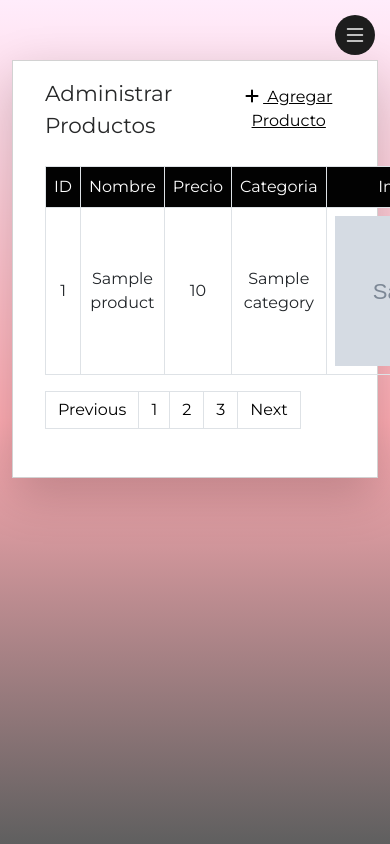
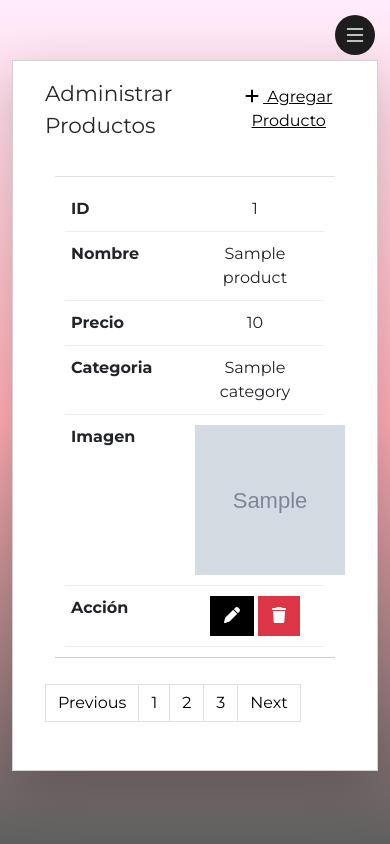
Before and after one commit to manuelmartad/aniria_cosmetics, a PHP site: page /aniria_cosmetics/admin/products/product_view.php in a window 390 px wide. Run offline with PHP 8.4, Linux system fonts and the light colour scheme; the visitor is signed in with stand-in values (Sample User, id 1); tables that the repository leaves empty or names only in its code hold one stand-in row (values such as "Sample post"); grey boxes marked "Sample" are stand-in pictures.

Commit message:
initial commit

```diff
--- a/admin/products/product_view.php
+++ b/admin/products/product_view.php
@@ -10,7 +10,7 @@ if ($_SESSION['role'] !== 'admin') {
 }
 
 $sql = "SELECT a.product_id, a.product_name, a.product_price, a.product_image, b.category_name FROM products a
-JOIN categories b ON a.category_id = b.category_id ORDER by a.product_id ASC limit 8";
+JOIN categories b ON a.category_id = b.category_id ORDER by a.product_id ASC";
 $data = $conn->query($sql);
 
 
@@ -32,10 +32,10 @@ include '../../includes/templates/nav.php';
                         Producto</a>
                 </div>
                 <div class="card-body">
-                    <?php echo $_SESSION["success"] ?? null;
-                    unset($_SESSION["success"]) ?>
+                    <!-- <?php echo $_SESSION["success"] ?? null;
+                    unset($_SESSION["success"]) ?> -->
                     <!-- <div id="response" class="alert alert-success text-center d-none"><small></small></div> -->
-                    <table class="table table-bordered table-hover text-center" id="productsTable">
+                    <table class="table table-bordered table-hover text-center" id="no-more-tables">
                         <thead style="background:#020202;color:#fdfdfd">
                             <tr>
                                 <td>ID</td>
@@ -50,16 +50,16 @@ include '../../includes/templates/nav.php';
                             <?php if ($data->num_rows > 0) {
                                 while ($row = $data->fetch_assoc()) { ?>
                                     <tr class="align-middle">
-                                        <td><?php echo $row['product_id']; ?></td>
-                                        <td><?php echo $row['product_name']; ?></td>
-                                        <td><?php echo $row['product_price']; ?></td>
+                                        <td data-title="ID"><?php echo $row['product_id']; ?></td>
+                                        <td data-title="Nombre"><?php echo $row['product_name']; ?></td>
+                                        <td data-title="Precio"><?php echo $row['product_price']; ?></td>
 
-                                        <td><?php echo $row['category_name']; ?></td>
+                                        <td data-title="Categoria"><?php echo $row['category_name']; ?></td>
 
-                                        <td><img src="uploads/<?php echo $row['product_image']; ?>" width="150" height="150" class="rounded-0"></td>
+                                        <td data-title="Imagen"><img src="uploads/<?php echo $row['product_image']; ?>" width="150" height="150" class="rounded-0"></td>
 
 
-                                        <td><a href="product_edit.php?id=<?php echo $row['product_id'] ?>" class="btn btn-primary"><i class="fa-solid fa-pen"></i></a>
+                                        <td data-title="Acción"><a href="product_edit.php?id=<?php echo $row['product_id'] ?>" class="btn btn-primary"><i class="fa-solid fa-pen"></i></a>
                                             <button class="btn btn-danger deleteProduct" name="deleteProduct" data-id="<?php echo $row['product_id'] ?>"><i class="fa-solid fa-trash"></i></button>
                                         </td>
                                     </tr>
--- a/config/env.php
+++ b/config/env.php
@@ -2,7 +2,7 @@
 session_start();
 
 define('DS', '/');
-define('ROOT', DS . 'administrator_integradora' . DS);
+define('ROOT', DS . 'aniria_cosmetics' . DS);
 define('ASSETS', ROOT . 'assets' . DS);
 define('CSS', ASSETS . 'css' . DS);
 define('JS', ASSETS . 'js' . DS);
--- a/includes/templates/footer.php
+++ b/includes/templates/footer.php
@@ -163,16 +163,16 @@
                               id: product
                           },
                           success: function(response) {
-                              $("#productsTable").load(location.href + " #productsTable>*");
-
-                              setTimeout(() => {
-
-                              }, 2000);
+                              $("#no-more-tables").load(location.href + " #no-more-tables>*");
                               Swal.fire(
                                   'Eliminado!',
                                   'El producto ha sido eliminado.',
                                   'success'
                               )
+                              setTimeout(() => {
+
+                              }, 2000);
+
                           }
                       });
                   }
--- a/includes/templates/header.php
+++ b/includes/templates/header.php
@@ -44,8 +44,43 @@
         *:not(i) {
             font-family: 'Montserrat', sans-serif !important;
         }
-        .navbar .bx{
-            font-size: 35px!important;
+
+        .navbar .bx {
+            font-size: 35px !important;
+        }
+
+        @media only screen and (max-width:900px) {
+
+            #no-more-tables tbody,
+            #no-more-tables tr,
+            #no-more-tables td {
+                display: block;
+                padding: 10px;
+            }
+
+            #no-more-tables thead tr {
+                position: absolute;
+                top: -9999px;
+                left: -9999px;
+            }
+
+            #no-more-tables td {
+                position: relative;
+                padding-left: 50%;
+                border: none;
+                border-bottom: 1px solid #eee;
+            }
+
+            #no-more-tables td:before {
+                content: attr(data-title);
+                position: absolute;
+                left: 6px;
+                font-weight: bold;
+            }
+
+            #no-more-tables tr {
+                border-bottom: 1px solid #ccc;
+            }
         }
     </style>
 </head>
```
Also changed, not shown: admin/categories/category_view.php (+5 -5 lines), admin/sellspots/sellspot_view.php (+1 -14 lines), admin/products/uploads/cc7d5d469b9aab95e6dec044d08003b2.jpg (added).
